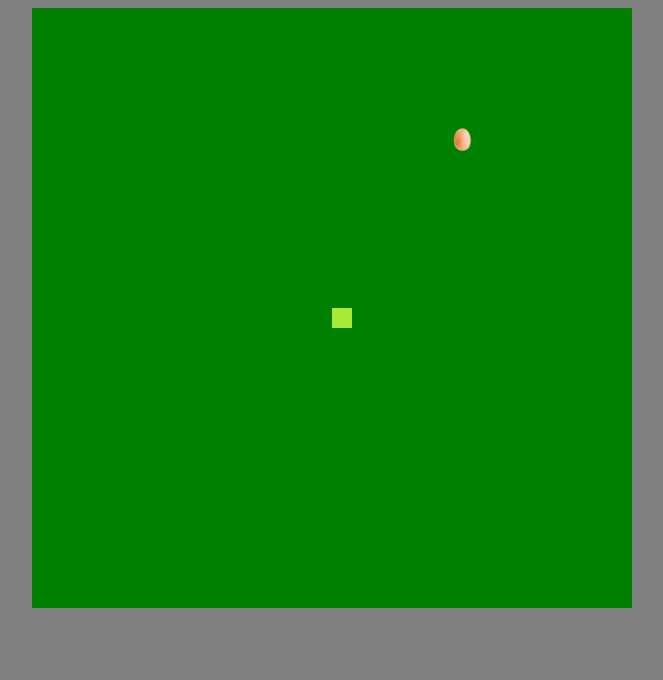
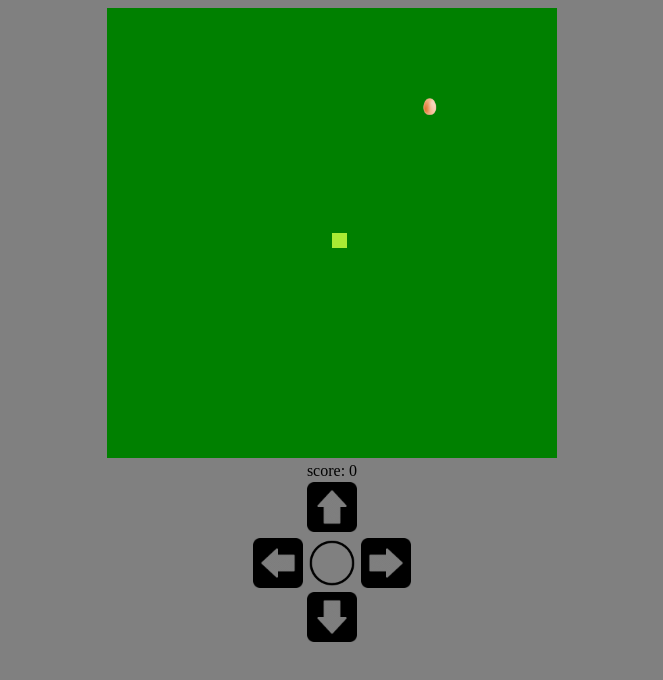
Before and after one commit to Salah-Zkara/Snake-Game, a plain HTML site: page index.html in a window 1280 px wide. Shown: the whole page, without its empty margins (308-971 px from the left). Drawn offline with Linux system fonts and the light colour scheme.

Commit message:
Snake-Game

```diff
--- a/CSS/style.css
+++ b/CSS/style.css
@@ -4,3 +4,7 @@
 body{
     background-color: gray;
 }
+#imgs{
+    flex-wrap: wrap;
+    margin: 2px;
+}
--- a/JS/script.js
+++ b/JS/script.js
@@ -1,8 +1,9 @@
 const cnv=document.getElementById("cnv")
 const cntx=cnv.getContext("2d")
-const scale=20
+const scale=15
 const rows=cnv.height/scale
 const columns=cnv.width/scale
+const score=document.getElementById("score")
 var snake
 var tempresult = true
 var D
@@ -18,7 +19,7 @@ function Egg() {
         this.y=(Math.floor(Math.random() * columns-1) +1 ) * scale
     }
     this.drawegg=function() {
-        imgN.onload = cntx.drawImage(imgN,this.x,this.y,20,23)
+        imgN.onload = cntx.drawImage(imgN,this.x,this.y,15,17.25)
     }
 }
 
@@ -122,6 +123,8 @@ function upd() {
     egg.drawegg()
     snake.draw()
     snake.grow(egg)
+    console.log(snake.total)
+    score.innerText='score: '+snake.total
 }
 addEventListener("keydown",mouvements)
 function mouvements(e) {
--- a/index.html
+++ b/index.html
@@ -8,8 +8,21 @@
     <title>Document</title>
 </head>
 <body>
-    <center> <canvas id="cnv" width="600" height="600"></canvas> </center>
-
+    <center> <canvas id="cnv" width="450" height="450"></canvas>
+        <div id="score">score: 0</div>
+    <div id="imgs" >
+        <img src="./IMAGES/up.png" alt="UP" width="50" height="50">
+    </div>
+    <div>
+        <img src="./IMAGES/left.png" alt="left" width="50" height="50">
+        <img src="./IMAGES/circle.png" alt="down" width="50" height="50">
+        <img src="./IMAGES/right.png" alt="right" width="50" height="50">
+    </div>
+    <div>
+        <img src="./IMAGES/down.png" alt="down" width="50" height="50">
+    </div>
+</div>
+</center>
 
     <script src="./JS/script.js"></script>
 </body>
```
Also changed, not shown: IMAGES/ar_down.png (added), IMAGES/ar_left.png (added), IMAGES/ar_right.png (added), IMAGES/ar_top.png (added), IMAGES/circle.png (added), IMAGES/down.png (added), IMAGES/left.png (added), IMAGES/right.png (added), IMAGES/up.png (added).
